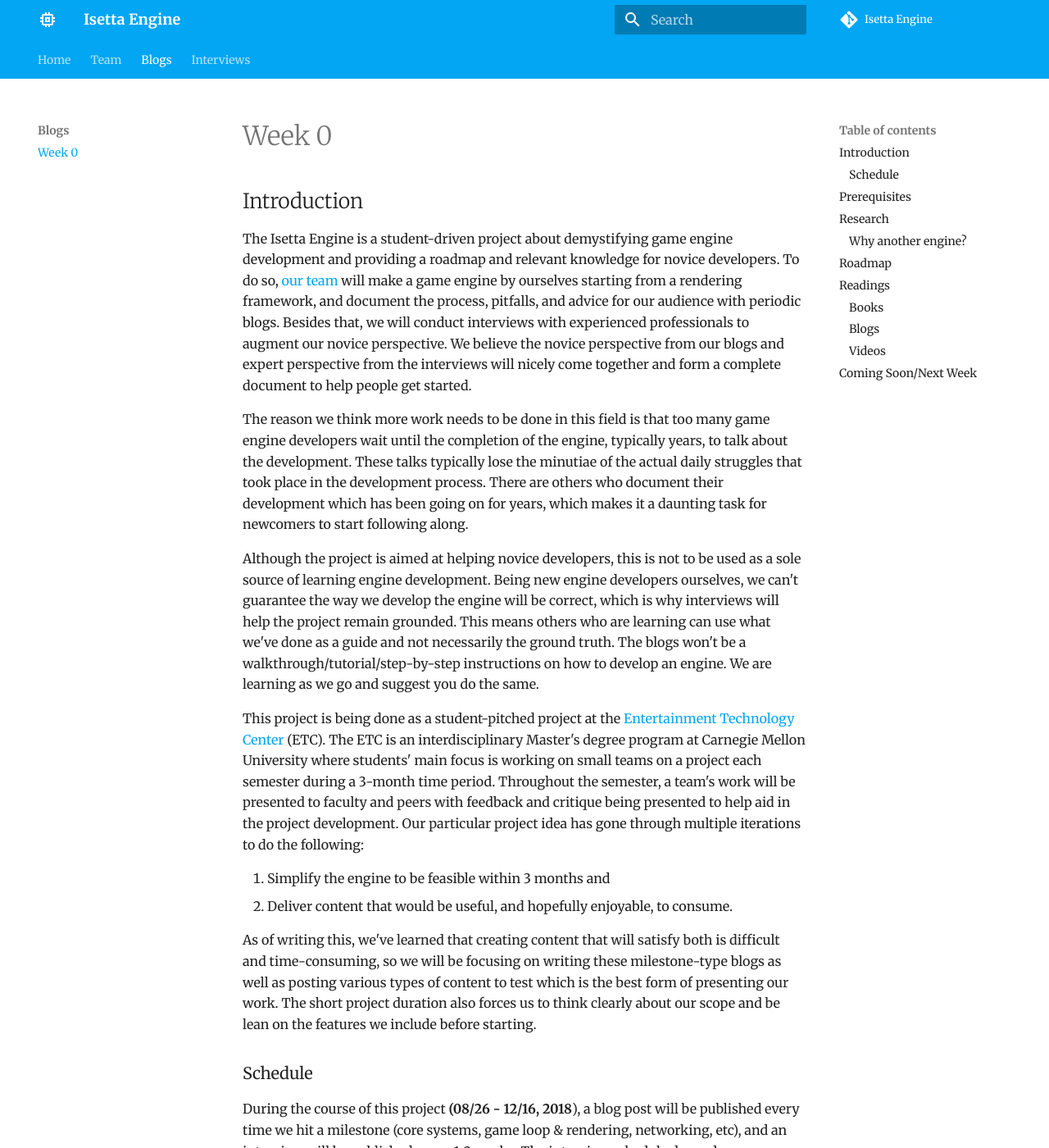
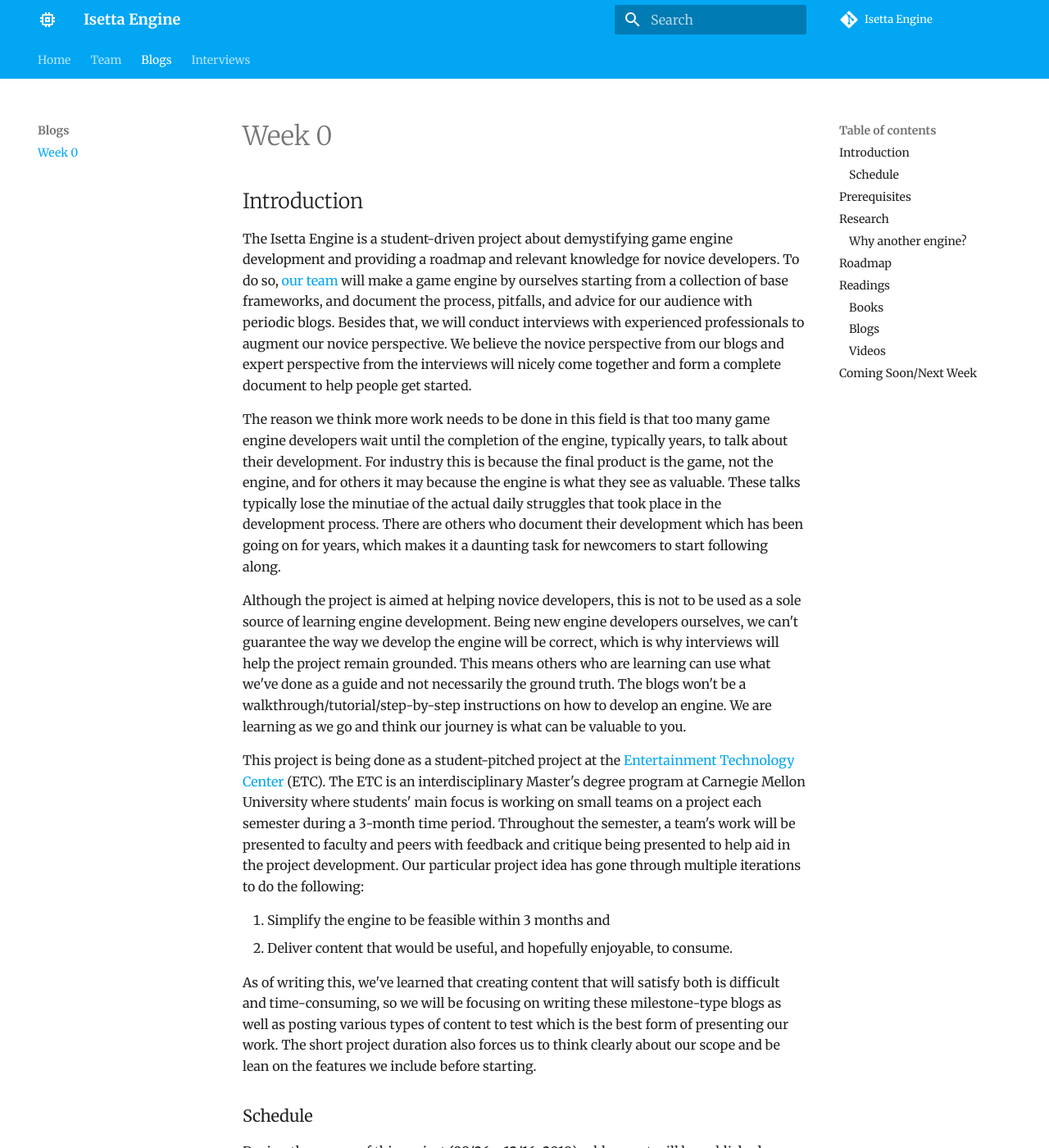
Before and after one commit to Isetta-Team/Isetta-Website-Raw, an MkDocs documentation site: the page built from docs/blogs/week-0.md, in a window 1280 px wide and 1400 px high. Shown: the whole window at 82% size. Built offline with MkDocs 1.6.1 and Material for MkDocs 9.7.7, drawn with Linux system fonts in a browser that asks for light colours; comment, search, counter and statistics services are not loaded; some of the changed text lies outside the part shown.

Commit message:
Updated week0, changed repo button, added front page text.

```diff
--- a/docs/blogs/week-0.md
+++ b/docs/blogs/week-0.md
@@ -1,11 +1,10 @@
 ## Introduction
 
-The Isetta Engine is a student-driven project about demystifying game engine development and providing a roadmap and relevant knowledge for novice developers. To do so, [our team](../team.md) will make a game engine by ourselves starting from a rendering framework, and document the process, pitfalls, and advice for our audience with periodic blogs. Besides that, we will conduct interviews with experienced professionals to augment our novice perspective. We believe the novice perspective from our blogs and expert perspective from the interviews will nicely come together and form a complete document to help people get started.
+The Isetta Engine is a student-driven project about demystifying game engine development and providing a roadmap and relevant knowledge for novice developers. To do so, [our team](../team.md) will make a game engine by ourselves starting from a collection of base frameworks, and document the process, pitfalls, and advice for our audience with periodic blogs. Besides that, we will conduct interviews with experienced professionals to augment our novice perspective. We believe the novice perspective from our blogs and expert perspective from the interviews will nicely come together and form a complete document to help people get started.
 
-The reason we think more work needs to be done in this field is that too many game engine developers wait until the completion of the engine, typically years, to talk about the development. These talks typically lose the minutiae of the actual daily struggles that took place in the development process. There are others who document their development which has been going on for years, which makes it a daunting task for newcomers to start following along.
+The reason we think more work needs to be done in this field is that too many game engine developers wait until the completion of the engine, typically years, to talk about their development. For industry this is because the final product is the game, not the engine, and for others it may because the engine is what they see as valuable. These talks typically lose the minutiae of the actual daily struggles that took place in the development process. There are others who document their development which has been going on for years, which makes it a daunting task for newcomers to start following along.
 
-Although the project is aimed at helping novice developers, this is not to be used as a sole source of learning engine development. Being new engine developers ourselves, we can't guarantee the way we develop the engine will be correct, which is why interviews will help the project remain grounded. This means others who are learning can use what we've done as a guide and not necessarily the ground truth. The blogs won't be a walkthrough/tutorial/step-by-step instructions on how to develop an engine. We are learning as we go and suggest you do the same.
-
+Although the project is aimed at helping novice developers, this is not to be used as a sole source of learning engine development. Being new engine developers ourselves, we can't guarantee the way we develop the engine will be correct, which is why interviews will help the project remain grounded. This means others who are learning can use what we've done as a guide and not necessarily the ground truth. The blogs won't be a walkthrough/tutorial/step-by-step instructions on how to develop an engine. We are learning as we go and think our journey is what can be valuable to you.
 
 
 This project is being done as a student-pitched project at the [Entertainment Technology Center](https://www.etc.cmu.edu/) (ETC). The ETC is an interdisciplinary Master's degree program at Carnegie Mellon University where students' main focus is working on small teams on a project each semester during a 3-month time period. Throughout the semester, a team's work will be presented to faculty and peers with feedback and critique being presented to help aid in the project development. Our particular project idea has gone through multiple iterations to do the following:
@@ -93,7 +92,7 @@ Creating an engine can be a daunting task, especially considering there is no cl
 *   [Game Engine Architecture](https://www.amazon.com/Engine-Architecture-Third-Jason-Gregory/dp/1138035459): This is the definitive game engine book, written by Naughty Dog's Jason Gregory. It shows readers the big picture of what a game engine is and has a complete discussion about each of the major components. Our team read the second edition of this book, because the third edition was just released July 2018. To have a brief idea of a game engine itself, Chapters 1, 4, 5, 7, 14, 15 are especially recommended.
 *   [Game Programming Patterns](http://gameprogrammingpatterns.com/): Design patterns are general and reusable solutions to common problems in software engineering. Game developing shares some concepts with that field but has its own problems. This book is easy to read and not only goes over the classic design patterns, but also introduces game-specific design patterns. In our opinion, the most important patterns to know are:
     *   [Observer](http://gameprogrammingpatterns.com/observer.html) pattern: A great way to decouple different systems
-    *   [State](http://gameprogrammingpatterns.com/state.html) pattern: Extensively used for controlling NPCs, animations, etc
+    *   [State](http://gameprogrammingpatterns.com/state.html) pattern: Extensively used for controlling NPCs, animations, etc.
     *   [Game loop](http://gameprogrammingpatterns.com/game-loop.html): The heart of almost every game engine
     *   [Data locality](http://gameprogrammingpatterns.com/data-locality.html): One of the fundamentals of data-oriented design
     *   [Object pool](http://gameprogrammingpatterns.com/object-pool.html): A ubiquitous solution for memory management
--- a/mkdocs.yml
+++ b/mkdocs.yml
@@ -6,7 +6,7 @@ site_url: 'https://the-engine-process.github.io/The-Docs/'
 
 # Repository
 repo_name: 'Isetta Engine'
-repo_url: 'https://github.com/The-Engine-Process/The-Docs'
+repo_url: 'https://github.com/The-Engine-Process/The-Engine'
 edit_uri: ''
 
 # Navigation
```
Also changed, not shown: other parts of docs/blogs/week-0.md (+2 -2 lines), docs/index.md (+8 -3 lines).
